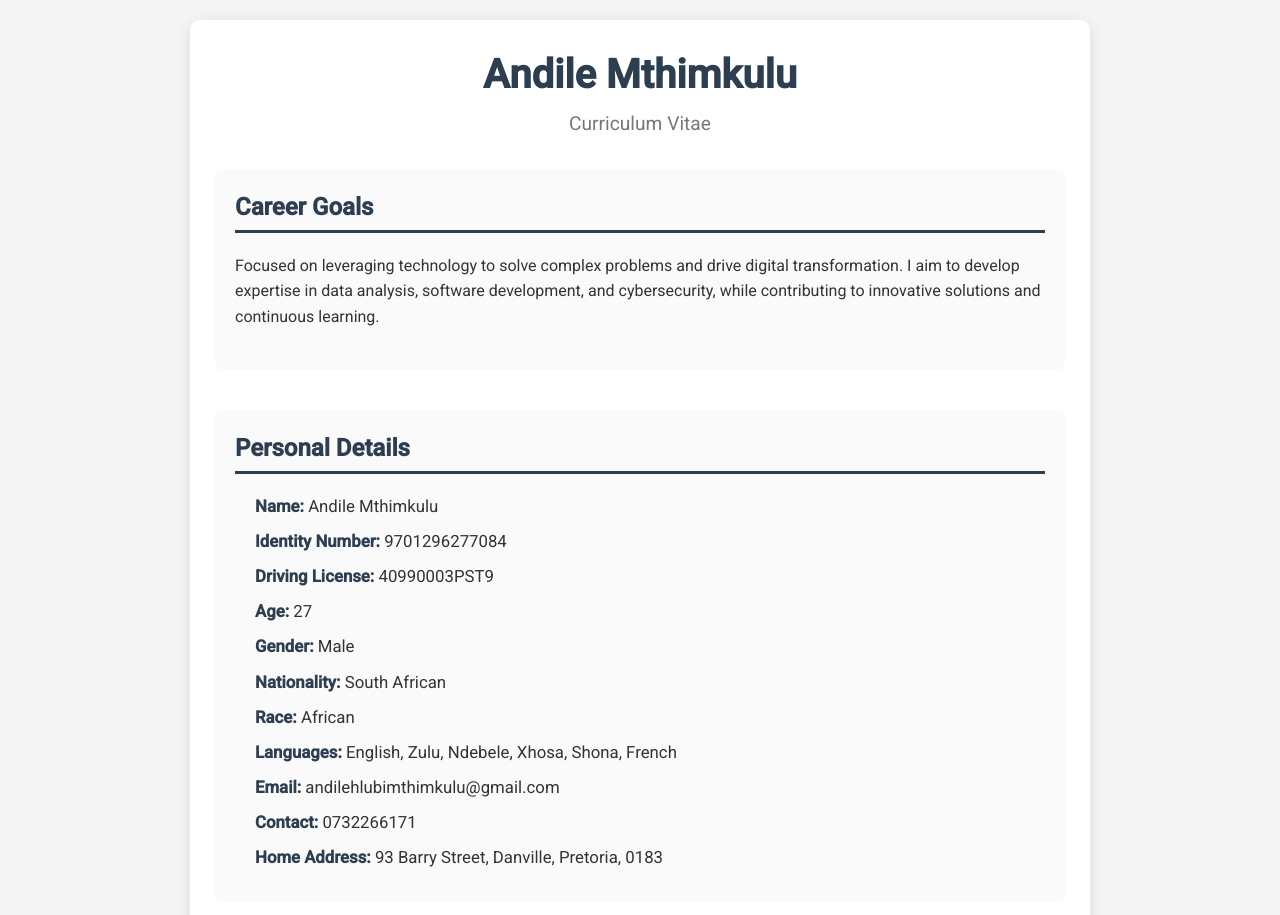
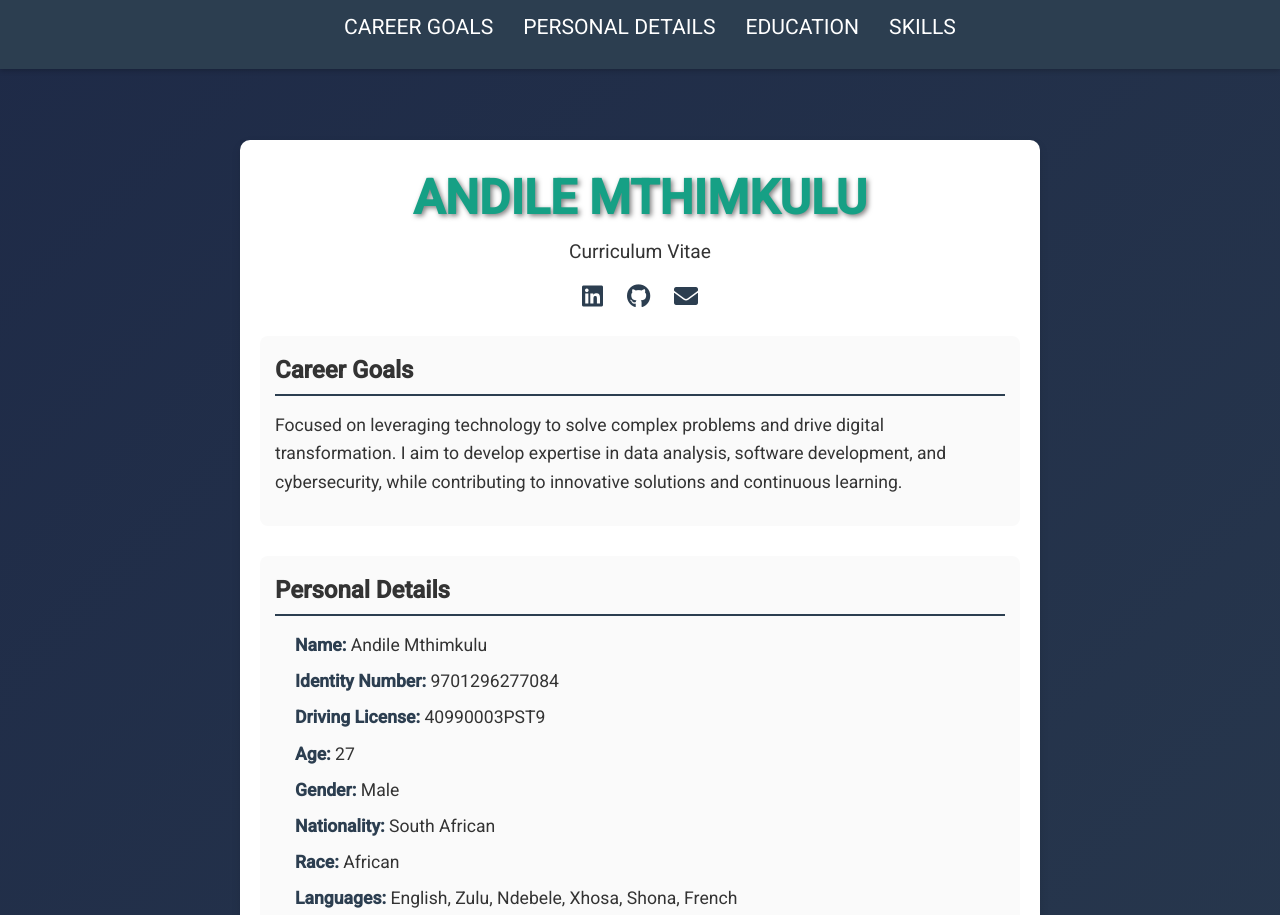
Before and after one commit to andile987/MY_CV, a plain HTML site: page index.html in a window 1280 px wide. Shown: the top 915 px of the page. Drawn offline with Linux system fonts and the light colour scheme.

Commit message:
Digital_CV_Done

```diff
--- a/index.html
+++ b/index.html
@@ -7,12 +7,29 @@
     <link rel="stylesheet" href="styles.css">
     <!-- Google Font -->
     <link href="https://fonts.googleapis.com/css2?family=Roboto:wght@400;500&display=swap" rel="stylesheet">
+    <!-- Font Awesome for Icons -->
+    <link href="https://cdnjs.cloudflare.com/ajax/libs/font-awesome/5.15.4/css/all.min.css" rel="stylesheet">
 </head>
 <body>
+    <!-- Navigation Bar -->
+    <nav class="navbar">
+        <ul>
+            <li><a href="#career-goals">Career Goals</a></li>
+            <li><a href="#personal-details">Personal Details</a></li>
+            <li><a href="#education">Education</a></li>
+            <li><a href="#skills">Skills</a></li>
+        </ul>
+    </nav>
+
     <div class="container">
         <header class="header">
             <h1>Andile Mthimkulu</h1>
             <p>Curriculum Vitae</p>
+            <div class="social-icons">
+                <a href="https://linkedin.com" target="_blank"><i class="fab fa-linkedin"></i></a>
+                <a href="https://github.com" target="_blank"><i class="fab fa-github"></i></a>
+                <a href="mailto:andilehlubimthimkulu@gmail.com"><i class="fas fa-envelope"></i></a>
+            </div>
         </header>
 
         <section id="career-goals">
--- a/styles.css
+++ b/styles.css
@@ -7,60 +7,87 @@
 
 body {
     font-family: 'Roboto', sans-serif;
-    background-color: #f4f4f4;
-    color: #333;
-    line-height: 1.5;
+    background: linear-gradient(135deg, #1e2a47, #2c3e50); /* Gradient background */
+    color: #fff;
+    line-height: 1.6;
+    padding-top: 120px; /* Ensures there’s space for the fixed navbar */
 }
 
 .container {
-    width: 90%;
-    max-width: 900px;
+    width: 100%;
+    max-width: 800px;
     margin: 20px auto;
     background-color: #fff;
-    padding: 25px;
+    padding: 20px;
     border-radius: 10px;
-    box-shadow: 0 4px 15px rgba(0, 0, 0, 0.1);
-    overflow: hidden;
+    box-shadow: 0 4px 10px rgba(0, 0, 0, 0.1);
 }
 
 header {
     text-align: center;
-    margin-bottom: 30px;
+    margin-bottom: 20px;
+    z-index: 10;
+    position: relative; /* Ensure the header stays on top */
 }
 
 header h1 {
-    font-size: 2.5em;
-    color: #2c3e50;
+    font-size: 3em; /* Make the name larger */
+    color: #16a085; /* Use a bright color for the name */
+    text-transform: uppercase;
+    text-shadow: 2px 2px 5px rgba(0, 0, 0, 0.5); /* Add a subtle shadow for better visibility */
 }
 
 header p {
     font-size: 1.2em;
-    color: #777;
-    margin-top: 5px;
+    color: #333;
 }
 
-h2 {
-    font-size: 1.5em;
-    color: #2c3e50;
-    border-bottom: 3px solid #2c3e50;
-    padding-bottom: 5px;
-    margin-bottom: 20px;
+header .social-icons {
+    margin-top: 10px;
 }
 
-h3 {
-    font-size: 1.3em;
-    margin-top: 20px;
+header .social-icons a {
     color: #2c3e50;
+    font-size: 1.5em;
+    margin: 0 10px;
+    text-decoration: none;
+    transition: color 0.3s ease;
+}
+
+header .social-icons a:hover {
+    color: #16a085;
+}
+
+h2, h3 {
+    font-size: 1.5em;
+    color: #333; /* Darker text for better readability */
+    margin-bottom: 15px;
+    padding-bottom: 5px;
+    border-bottom: 2px solid #2c3e50;
+    transition: color 0.3s ease;
+}
+
+h2:hover, h3:hover {
+    color: #16a085;
 }
 
 ul {
     list-style: none;
     padding-left: 20px;
+    margin-bottom: 15px;
 }
 
 ul li {
-    font-size: 1.05em;  /* Slightly smaller font size */
-    margin-bottom: 10px;
+    font-size: 1.1em; /* Slightly larger font size for better readability */
+    margin-bottom: 8px;
+    transition: background-color 0.3s ease, color 0.3s ease;
+    color: #333; /* Darker text for better contrast */
+}
+
+ul li:hover {
+    background-color: #f9f9f9;
+    cursor: pointer;
+    color: #16a085;
 }
 
 ul li strong {
@@ -69,85 +96,122 @@ ul li strong {
 }
 
 section {
-    margin-bottom: 40px;
+    margin-bottom: 30px;
 }
 
 section#career-goals p {
-    font-size: 1em;  /* Adjusted for readability */
+    font-size: 1.1em;
     line-height: 1.6;
-    margin-bottom: 20px;
+    margin-bottom: 15px;
+    color: #333; /* Darker text for better readability */
 }
 
-section#personal-details ul li {
-    transition: background-color 0.3s ease;
+section#personal-details ul li,
+section#education ul li,
+section#skills ul li {
+    font-size: 1.1em;
+    line-height: 1.6;
 }
 
-section#personal-details ul li:hover {
-    background-color: #f0f0f0;
+section#personal-details ul li:hover,
+section#education ul li:hover,
+section#skills ul li:hover {
+    background-color: #f9f9f9;
+    color: #16a085;
     cursor: pointer;
 }
 
-section#education ul li {
+section#career-goals,
+section#personal-details,
+section#education,
+section#skills {
+    background-color: #fafafa;
+    padding: 15px;
+    border-radius: 8px;
     transition: background-color 0.3s ease;
+    color: #333; /* Ensuring all text is darker and readable */
 }
 
-section#education ul li:hover {
-    background-color: #f0f0f0;
-    cursor: pointer;
+section#career-goals:hover,
+section#personal-details:hover,
+section#education:hover,
+section#skills:hover {
+    background-color: #eaf1f1;
 }
 
-section#skills ul li {
-    transition: background-color 0.3s ease;
+/* Sticky Navigation Bar */
+.navbar {
+    position: fixed;
+    top: 0;
+    left: 0;
+    right: 0;
+    background-color: #2c3e50;
+    padding: 10px;
+    z-index: 1000;
+    box-shadow: 0 2px 5px rgba(0, 0, 0, 0.2);
 }
 
-section#skills ul li:hover {
-    background-color: #f0f0f0;
-    cursor: pointer;
+.navbar ul {
+    display: flex;
+    justify-content: center;
+    list-style: none;
 }
 
-/* Aesthetic Section Backgrounds */
-section#career-goals {
-    background-color: #fafafa;
-    padding: 20px;
-    border-radius: 8px;
+.navbar ul li {
+    margin: 0 15px;
 }
 
-section#personal-details {
-    background-color: #fafafa;
-    padding: 20px;
-    border-radius: 8px;
+.navbar ul li a {
+    color: #fff;
+    font-size: 1.2em;
+    text-decoration: none;
+    text-transform: uppercase;
+    transition: color 0.3s ease;
 }
 
-section#education {
-    background-color: #fafafa;
-    padding: 20px;
-    border-radius: 8px;
+.navbar ul li a:hover {
+    color: #16a085;
 }
 
-section#skills {
-    background-color: #fafafa;
-    padding: 20px;
-    border-radius: 8px;
+/* Highlight active navigation item */
+.navbar ul li.active a {
+    color: #16a085;
+    font-weight: bold;
+    border-bottom: 2px solid #16a085;
 }
 
+/* Section Scroll Highlight */
+section {
+    padding-top: 120px; /* Adjusted to offset the fixed navbar height */
+}
+
+/* Mobile Styles */
 @media (max-width: 768px) {
-    .container {
-        width: 95%;
-    }
-
     header h1 {
-        font-size: 2.2em;
+        font-size: 2em;
     }
 
     header p {
+        font-size: 1em;
+    }
+
+    h2 {
+        font-size: 1.3em;
+    }
+
+    h3 {
         font-size: 1.1em;
     }
 
-    h2, h3 {
-        font-size: 1.2em;
+    ul li {
+        font-size: 1em; /* Slightly smaller font size for better readability */
     }
 
-    ul li {
-        font-size: 1em;
+    .navbar ul {
+        flex-direction: column;
+    }
+
+    .navbar ul li {
+        margin: 10px 0;
     }
 }
```
